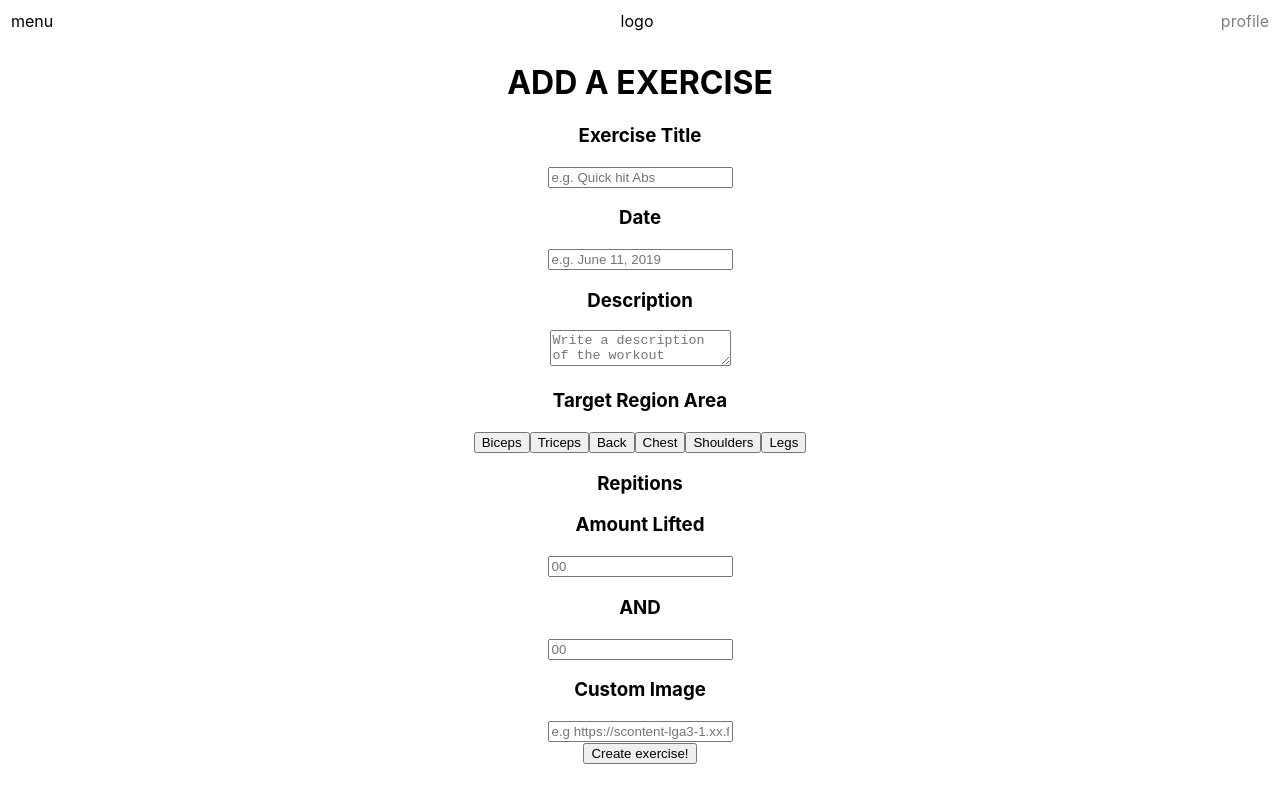
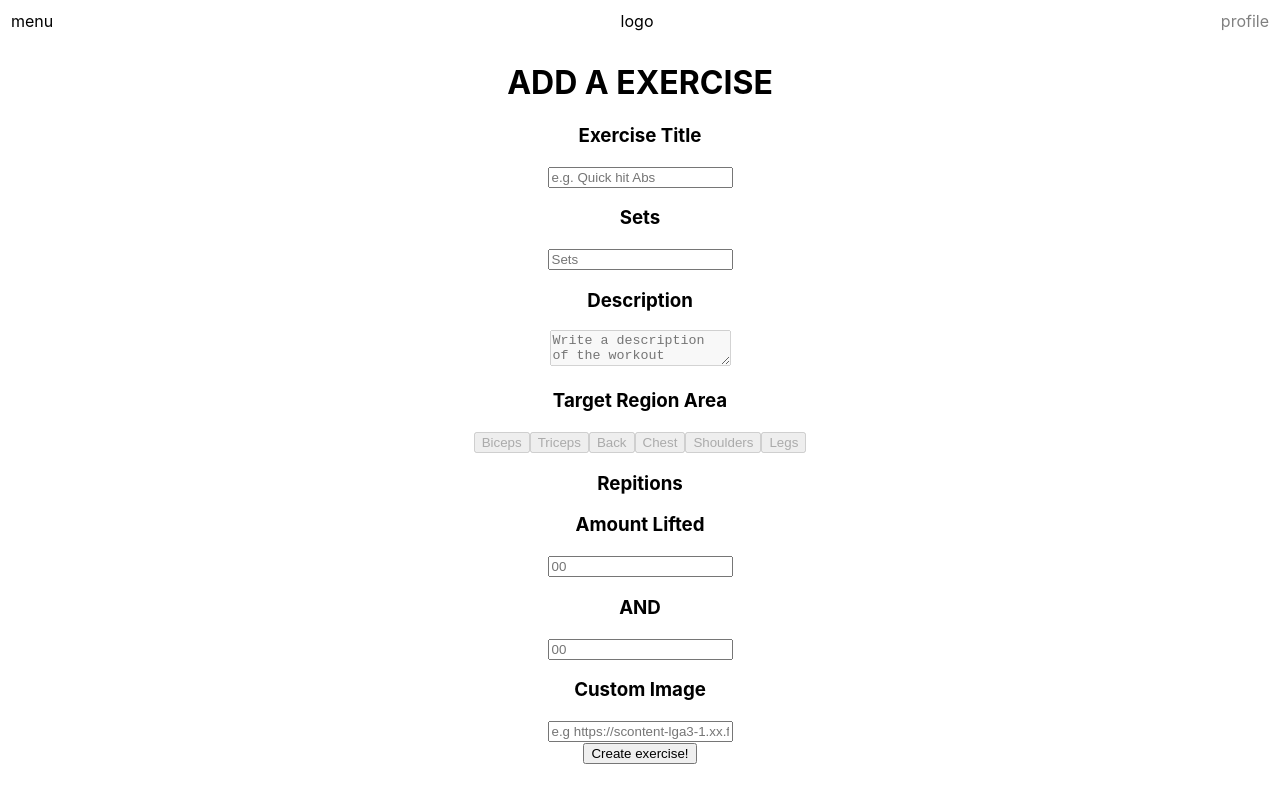
Before and after one commit to buildweek-weight-lifting/hercules-front-end, a React (Create React App) app in the folder hercules/: page /add-excercise in a window 1280 px wide. Built offline with nearby package versions, Linux system fonts and the light colour scheme.

Commit message:
Exercises can now be added. Will be working deletion funcitonality.

```diff
--- a/hercules/src/actions/index.js
+++ b/hercules/src/actions/index.js
@@ -42,9 +42,10 @@ export const signup = (creds) => {
 
 export const addExercise = (exdata) => {
   return(dispatch) => {
+    console.log("exdata check", exdata)
     dispatch({type: LOADING})
     axios.post('https://get-hercules.herokuapp.com/api/restricted/exercises', exdata,
-    {headers: { Authorization: localStorage.getItem("token") } }, {headers: { Authorization: localStorage.getItem("id") } })
+    {headers: { Authorization: localStorage.getItem("token") }, 'Content-Type': 'application/json'}, {headers: { Authorization: localStorage.getItem("id") } })
     .then( response => {
       dispatch({type: GET_EXERCISE, exercises: response.data})
     })
@@ -54,10 +55,10 @@ export const addExercise = (exdata) => {
   }
 }
 
-export const getExercise = (exdata) => {
+export const getExercise = () => {
   return(dispatch) => {
     dispatch({type: LOADING})
-    axios.get('https://get-hercules.herokuapp.com/api/restricted/exercises', exdata, {headers: { Authorization: localStorage.getItem("token") } })
+    axios.get('https://get-hercules.herokuapp.com/api/restricted/exercises', {headers: { Authorization: localStorage.getItem("token") } })
     .then( response => {
       dispatch({type: GET_EXERCISE, exercises: response.data})
     })
--- a/hercules/src/components/Home.js
+++ b/hercules/src/components/Home.js
@@ -52,7 +52,7 @@ class Home extends React.Component {
 }
 
 const mapStateToProps = state => ({
-  exercise: state.exercise,
+  exercises: state.exercises,
   exerciseData: state.exerciseData,
   carouselIndex: state.carouselIndex
 });
--- a/hercules/src/components/addExercise/addExercise.js
+++ b/hercules/src/components/addExercise/addExercise.js
@@ -4,19 +4,18 @@ import { addExercise } from '../../actions/index.js';
 import { NavLink } from 'react-router-dom';
 import './addexercise.css'
 
+let id = localStorage.getItem("id");
+
 class AddExercise extends React.Component{
     constructor(props){
         super(props);
         this.state = {
-            exercises: {
-                id: '44',
-                journalId: '12',
-                userId: '12',
+                journalId: id * Math.floor(Math.random() * 100000) + 1,
+                userId: id,
                 name: '',
                 reps: '',
                 sets: '',
                 weight: ''
-            }
         }
     }
 
@@ -28,17 +27,14 @@ class AddExercise extends React.Component{
 
     submitHandler = (e) => {
         e.preventDefault();
-        this.props.addExercise(this.state.exercise);
-
-        this.setState({
-            id: '44',
-            journalId: '12',
-            userId: '12',
-            name: '',
-            weight: '',
-            sets: '',
-            reps: '',
-        })
+        this.props.addExercise(this.state);
+        // this.setState({
+        //     name: '',
+        //     reps: '',
+        //     sets: '',
+        //     weight: ''
+        // })
+        console.log(this.state)
     }
 
     render(){
@@ -49,19 +45,19 @@ class AddExercise extends React.Component{
             <form className="exerciseInfoForm" onSubmit={this.submitHandler}>
                 <h3>Exercise Title</h3>
                 <input className="input-title" onChange={this.inputHandler} type="text" name="name" placeholder="e.g. Quick hit Abs" value={this.state.name}></input>
-                <h3>Date</h3>
-                <input className="input-date" onChange={this.inputHandler} type="text" name="date" value={this.state.date} placeholder="e.g. June 11, 2019"></input>
+                <h3>Sets</h3>
+                <input className="input-date" onChange={this.inputHandler} type="text" name="sets" value={this.state.sets} placeholder="Sets"></input>
                 <h3>Description</h3>
-                <textarea className="input-description" onChange={this.inputHandler} type="text" name="description" placeholder="Write a description of the workout" value={this.state.description}></textarea>
+                <textarea className="input-description" onChange={this.inputHandler} disabled="disabled" type="text" name="description" placeholder="Write a description of the workout" value={this.state.description}></textarea>
 
                 <h3>Target Region Area</h3>
                 <div className="targetRegion-Btns">
-                    <button type="button" onClick={this.inputHandler} name="targetRegion" value="Biceps">Biceps</button>
-                    <button type="button" onClick={this.inputHandler} name="targetRegion"  value="Triceps">Triceps</button>
-                    <button type="button" onClick={this.inputHandler} name="targetRegion"  value="Back">Back</button>
-                    <button type="button" onClick={this.inputHandler} name="targetRegion"  value="Chest">Chest</button>
-                    <button type="button" onClick={this.inputHandler} name="targetRegion"  value="Shoulders">Shoulders</button>
-                    <button type="button" onClick={this.inputHandler} name="targetRegion"  value="Legs">Legs</button>
+                    <button type="button" onClick={this.inputHandler} disabled="disabled" name="targetRegion" value="Biceps">Biceps</button>
+                    <button type="button" onClick={this.inputHandler} disabled="disabled" name="targetRegion"  value="Triceps">Triceps</button>
+                    <button type="button" onClick={this.inputHandler} disabled="disabled" name="targetRegion"  value="Back">Back</button>
+                    <button type="button" onClick={this.inputHandler} disabled="disabled" name="targetRegion"  value="Chest">Chest</button>
+                    <button type="button" onClick={this.inputHandler} disabled="disabled" name="targetRegion"  value="Shoulders">Shoulders</button>
+                    <button type="button" onClick={this.inputHandler} disabled="disabled" name="targetRegion"  value="Legs">Legs</button>
                 </div>
 
                 <div className="addExercise-bottom">
--- a/hercules/src/components/auth/signup.js
+++ b/hercules/src/components/auth/signup.js
@@ -32,6 +32,7 @@ class SignUp extends React.Component {
     signupSubmit = (event) => {
         event.preventDefault();
         this.props.signup(this.state.credentials);
+
         this.setState({
             username: '',
             password: '',
@@ -40,6 +41,7 @@ class SignUp extends React.Component {
             email: ''
         })
         this.props.history.push('/')
+        console.log(this.state)
     }
 
     render() {
--- a/hercules/src/reducers/index.js
+++ b/hercules/src/reducers/index.js
@@ -28,6 +28,7 @@ const initialState = {
         {name: "curl"},
         {name: "press"}
     ],
+    exercises: [],
     carouselIndex: 0,
 }
 
```
